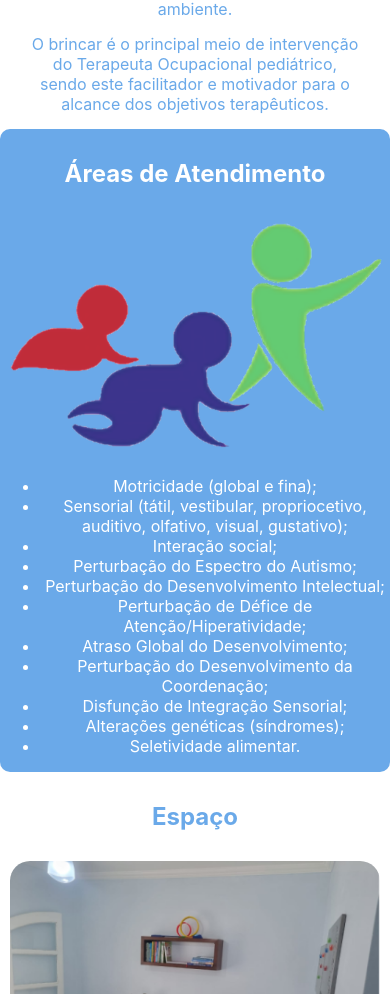
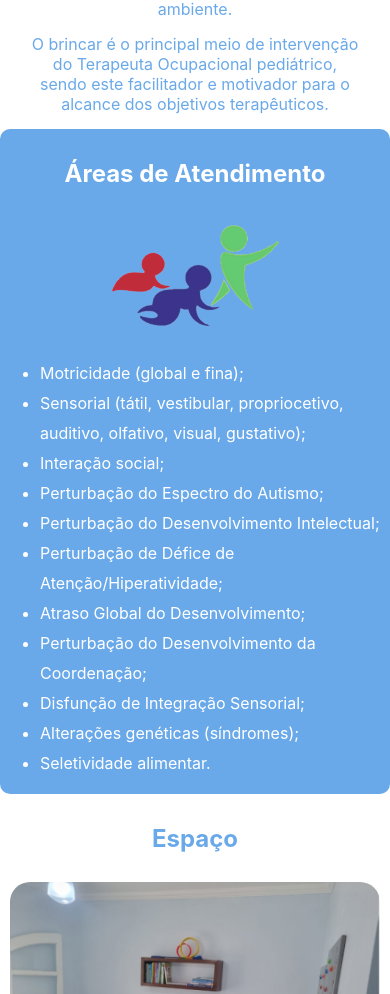
Before and after one commit to RonnySk/sorayaTo_web_page, a React (Create React App) app: page / in a window 390 px wide. Shown: the part 1714-2708 px from the top of the page. Built offline with nearby package versions, Linux system fonts and the light colour scheme.

Commit message:
style therapies.jsx

```diff
--- a/src/App.css
+++ b/src/App.css
@@ -85,6 +85,7 @@
     display: flex;
     flex-direction:column;
     justify-content: center;
+    align-items: center;
     text-align: center;
     background-color: #6aa9e9;
     border-radius: 10px;
@@ -93,6 +94,20 @@
 
 .container-therapies h2{
     margin-top: 30px;
+}
+
+.logo2{
+    width: 45%;
+    height: 40%;
+    border-radius: 15px;
+    margin-top: 10px;
+    margin-bottom: 10px;
+}
+
+.therapies li{
+    /* list-style:none; */
+    text-align: left;
+    line-height: 30px;
 }
 
 .section3{
--- a/src/components/Therapies.jsx
+++ b/src/components/Therapies.jsx
@@ -6,7 +6,7 @@ export default function Therapies() {
     <div className="container-therapies">
       <h2>Áreas de Atendimento</h2>
       <img className="logo2" src={logo2} alt="foto profissional de Soraya" />
-      <div className="about-me">
+      <div className="therapies">
         <ul>
           <li>Motricidade (global e fina);</li>
           <li>
```
